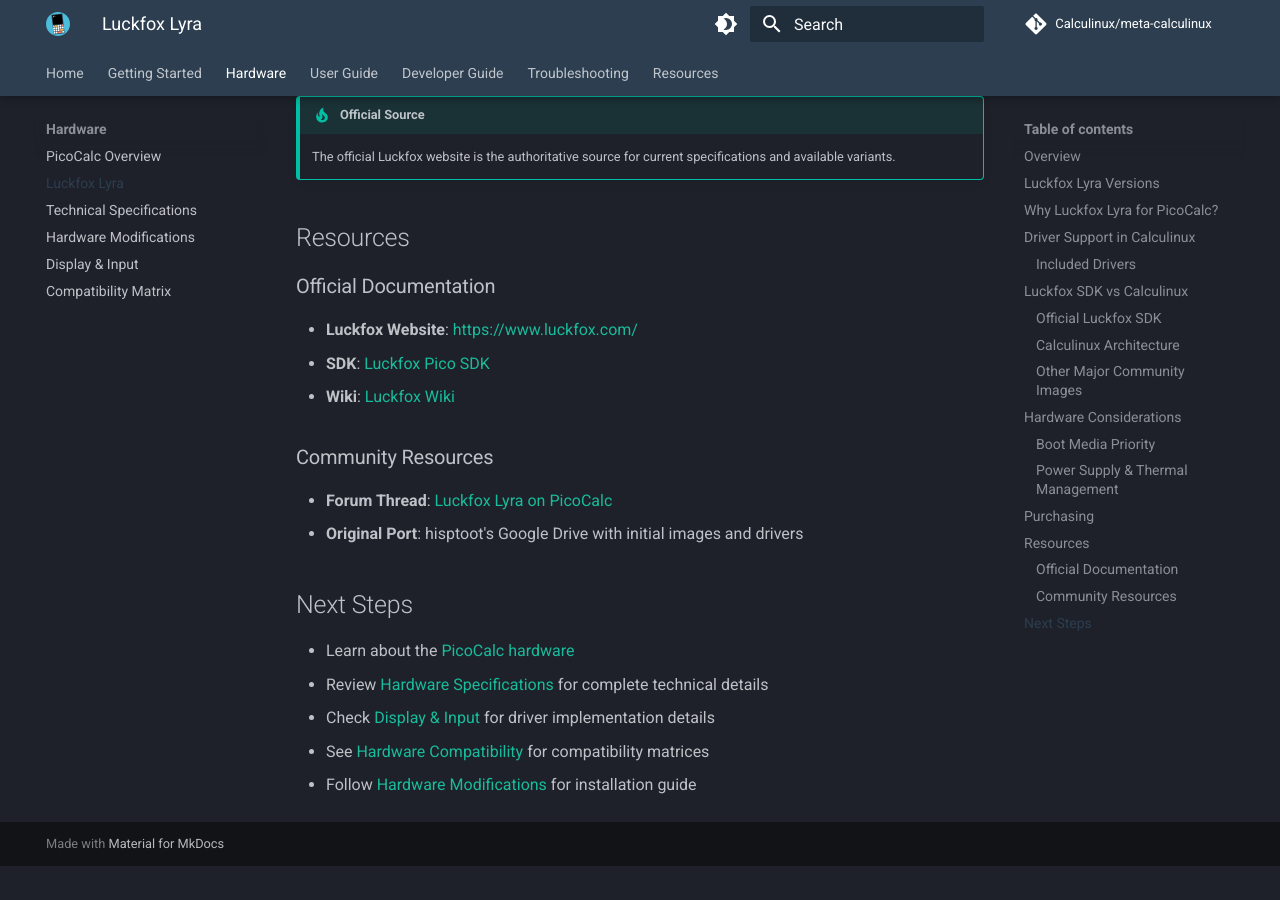
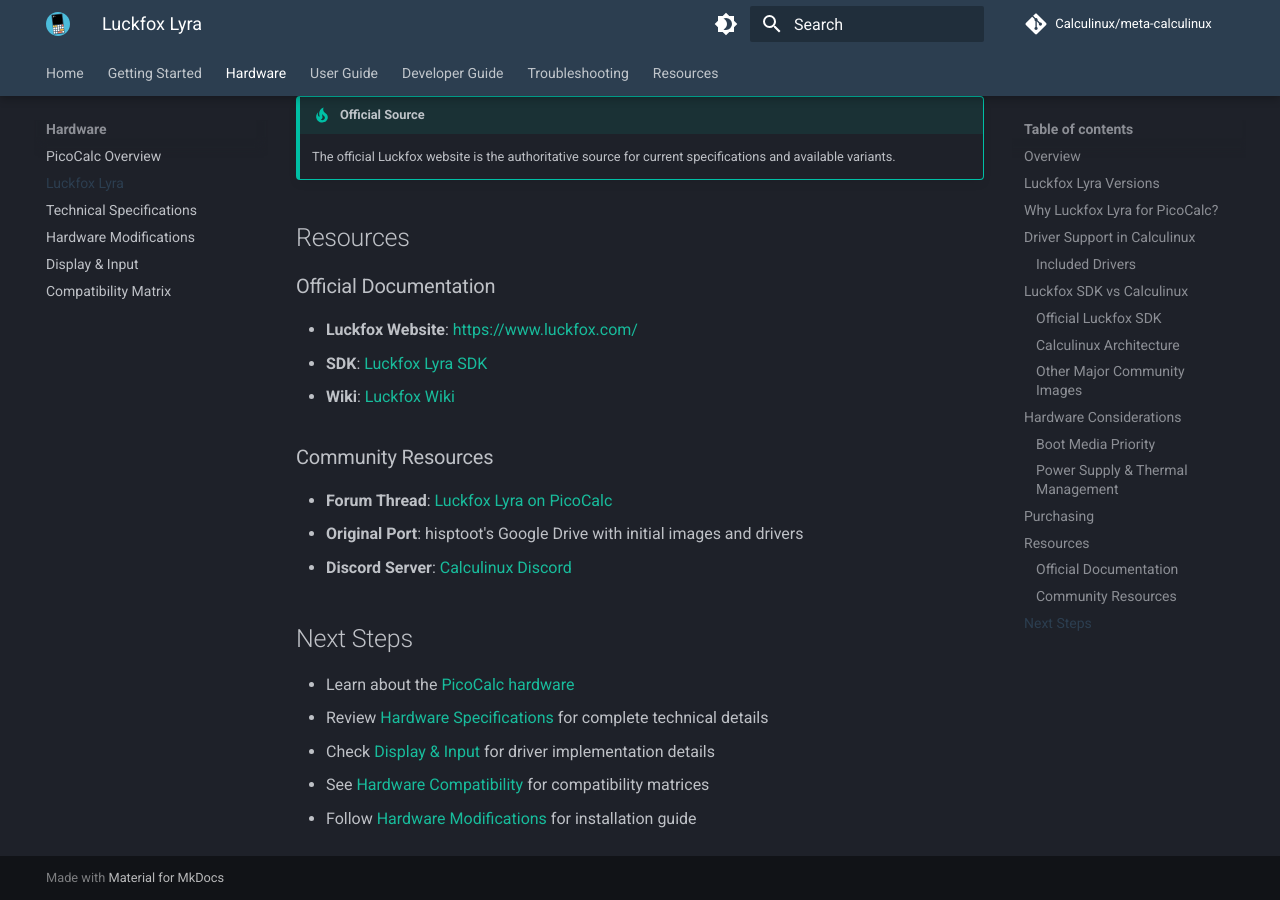
Before and after one commit to Calculinux/docs, an MkDocs documentation site: the page built from docs/hardware/luckfox-lyra.md, in a window 1280 px wide and 900 px high, scrolled down 3577 px. Built offline with MkDocs 1.6.1 and Material for MkDocs 9.7.7, drawn with Linux system fonts in a browser that asks for light colours; comment, search, counter and statistics services are not loaded; before the commit the page ends 4443 px from its top, so only the background shows below that.

Commit message:
Update SDK link to Luckfox Lyra SDK

```diff
--- a/docs/hardware/luckfox-lyra.md
+++ b/docs/hardware/luckfox-lyra.md
@@ -115,13 +115,14 @@
 ### Official Documentation
 
 - **Luckfox Website**: [https://www.luckfox.com/](https://www.luckfox.com/)
-- **SDK**: [Luckfox Pico SDK](https://github.com/LuckfoxTECH/luckfox-pico)
+- **SDK**: [Luckfox Lyra SDK](https://drive.google.com/drive/folders/1l2ixhfw53J3eZunyvHMnw2DYViH9d8Cx?usp=drive_link)
 - **Wiki**: [Luckfox Wiki](https://wiki.luckfox.com/)
 
 ### Community Resources
 
 - **Forum Thread**: [Luckfox Lyra on PicoCalc](https://forum.clockworkpi.com/t/luckfox-lyra-on-picocalc/16280)
 - **Original Port**: hisptoot's Google Drive with initial images and drivers
+- **Discord Server**: [Calculinux Discord](https://discord.gg/7quBbSPxcP)
 
 ## Next Steps
 
```
